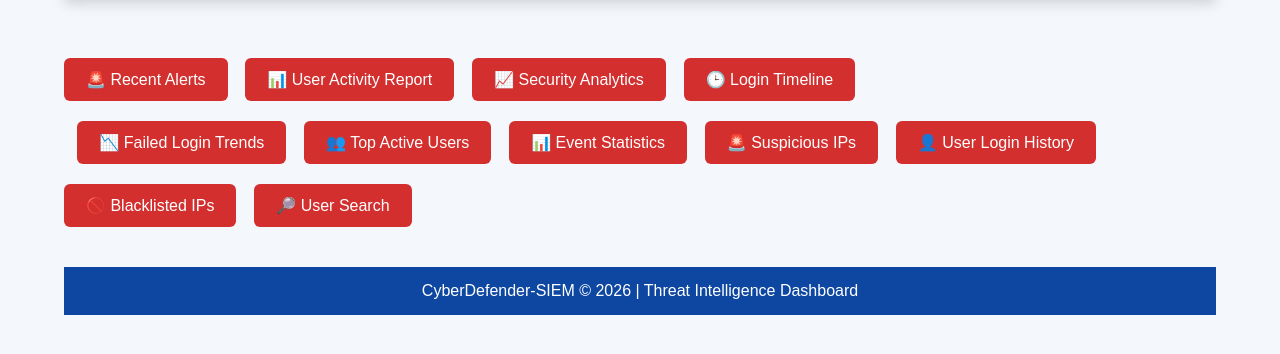
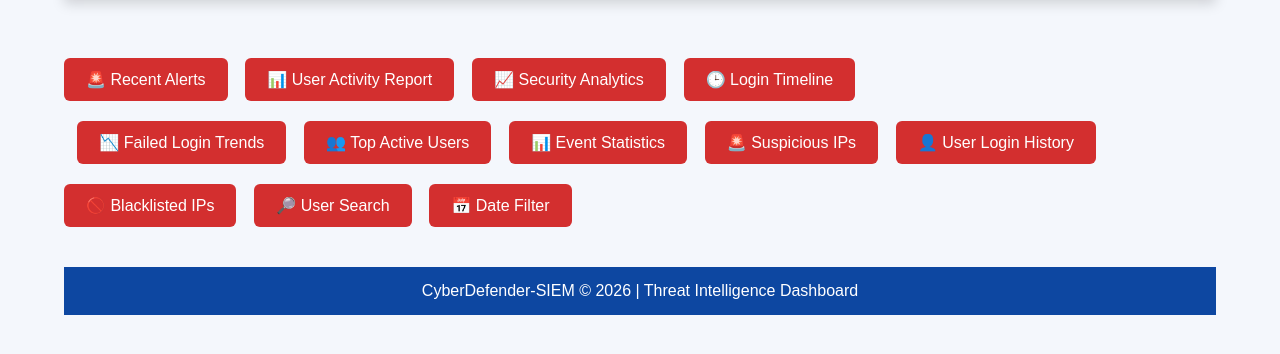
Before and after one commit to nisargarnayak22-lgtm/CyberDefender-SIEM, a Flask app: template templates/dashboard.html in a window 1280 px wide. Shown: the part 405-759 px from the top of the page. Run offline with Flask 3, Linux system fonts and the light colour scheme; the template is opened without the code that fills it, so the values that code supplies are empty.

Commit message:
Added Day 24 Login Activity by Date Filter

```diff
--- a/templates/dashboard.html
+++ b/templates/dashboard.html
@@ -196,6 +196,11 @@
 <a href="/user-search" class="alerts-btn">
     🔎 User Search
 </a>
+&nbsp;&nbsp;
+
+<a href="/date-filter" class="alerts-btn">
+    📅 Date Filter
+</a>
 <footer>
 
     <p>CyberDefender-SIEM © 2026 | Threat Intelligence Dashboard</p>
```
